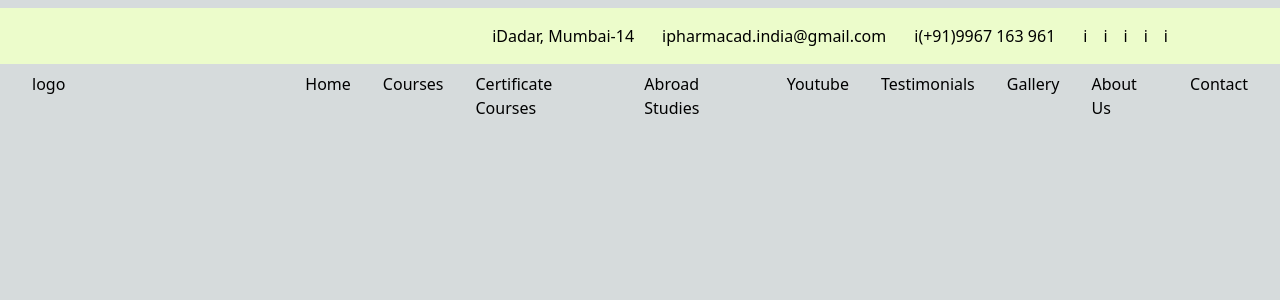
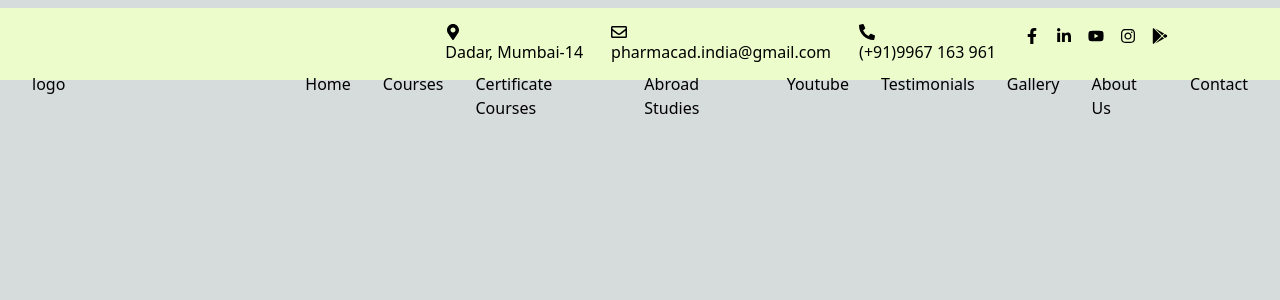
Before and after one commit to vibodhbhosure/Project-Pharmacad, a Next.js app: page / in a window 1280 px wide. Shown: the top 300 px of the page. Built offline with nearby package versions, Linux system fonts and the light colour scheme.

Commit message:
icons and hover effect added

```diff
--- a/components/Contactbar.jsx
+++ b/components/Contactbar.jsx
@@ -1,37 +1,40 @@
 import React from 'react'
 import Link from 'next/link'
+import { FaMapMarkerAlt,FaRegEnvelope,FaPhoneAlt,FaFacebookF,FaLinkedinIn,FaYoutube,FaInstagram,FaGooglePlay } from "react-icons/fa";
 
 function Contactbar() {
   return (
     <div className="fixed left-0 top-0 w-full z-10 mt-2 bg-lime-100">
       <div className="flex p-4 text-black space-x-7 justify-end mr-24">
         <ul className='flex space-x-7'>
-            <li>
-                <Link href="">
-                    <span>i</span>
+            <li className='flex space-x-3'>
+                <Link  href="" >
+                    <span >
+                      <Link className='mt-1' href="/"><FaMapMarkerAlt/></Link>
+                    </span>
                     <span>Dadar, Mumbai-14</span>
                 </Link>
             </li>
-            <li>
+            <li className='flex space-x-3'>
             <Link href="">
-                    <span>i</span>
+                    <span><Link className='mt-1' href="/"><FaRegEnvelope/></Link></span>
                     <span>pharmacad.india@gmail.com</span>
                 </Link>
             </li>
-            <li>
+            <li className='flex space-x-3'>
             <Link href="">
-                    <span>i</span>
+                    <span><Link className='mt-1' href="/"><FaPhoneAlt/></Link></span>
                     <span>(+91)9967 163 961</span>
                 </Link>
             </li>
 
         </ul>
         <ul className='flex space-x-4'>
-            <li>i</li>
-            <li>i</li>
-            <li>i</li>
-            <li>i</li>
-            <li>i</li>
+            <li className='mt-1'><FaFacebookF/></li>
+            <li className='mt-1'><FaLinkedinIn/></li>
+            <li className='mt-1'><FaYoutube/></li>
+            <li className='mt-1'><FaInstagram/></li>
+            <li className='mt-1'><FaGooglePlay/></li>
         </ul>
       </div>
     </div>
--- a/components/Navbar.jsx
+++ b/components/Navbar.jsx
@@ -1,5 +1,6 @@
 import React from "react";
 import Link from "next/link";
+
 
 const Navbar = () => {
   return (
@@ -7,31 +8,31 @@ const Navbar = () => {
       <div className="flex p-4 text-black justify-center space-x-52">
         <Link className="p-4" href='/'><h1>logo</h1></Link>
         <ul className="ml-10 hidden sm:flex">
-            <li className="p-4">
+            <li className="p-4 hover:font-semibold hover:underline">
                 <Link href='/'>Home</Link>
             </li>
-            <li className="p-4">
+            <li className="p-4 hover:font-semibold hover:underline">
                 <Link href='/'>Courses</Link>
             </li>
-            <li className="p-4">
+            <li className="p-4 hover:font-semibold hover:underline">
                 <Link href='/'>Certificate Courses</Link>
             </li>
-            <li className="p-4">
+            <li className="p-4 hover:font-semibold hover:underline">
                 <Link href='/'>Abroad Studies</Link>
             </li>
-            <li className="p-4">
+            <li className="p-4 hover:font-semibold hover:underline">
                 <Link href='/'>Youtube</Link>
             </li>
-            <li className="p-4">
+            <li className="p-4 hover:font-semibold hover:underline">
                 <Link href='/'>Testimonials</Link>
             </li>
-            <li className="p-4">
+            <li className="p-4 hover:font-semibold hover:underline">
                 <Link href='/'>Gallery</Link>
             </li>
-            <li className="p-4">
+            <li className="p-4 hover:font-semibold hover:underline">
                 <Link href='/'>About Us</Link>
             </li>
-            <li className="p-4">
+            <li className="p-4 hover:font-semibold hover:underline">
                 <Link href='/'>Contact</Link>
             </li>
         </ul>
```
